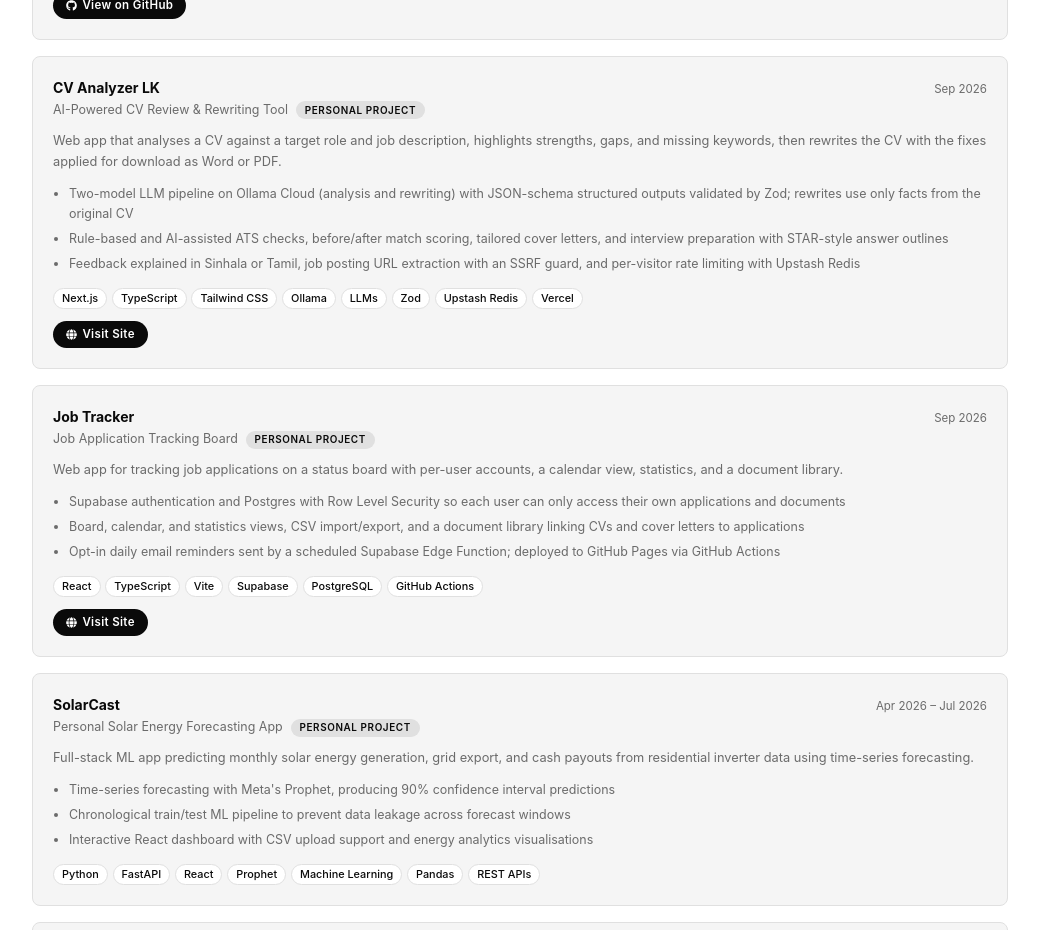
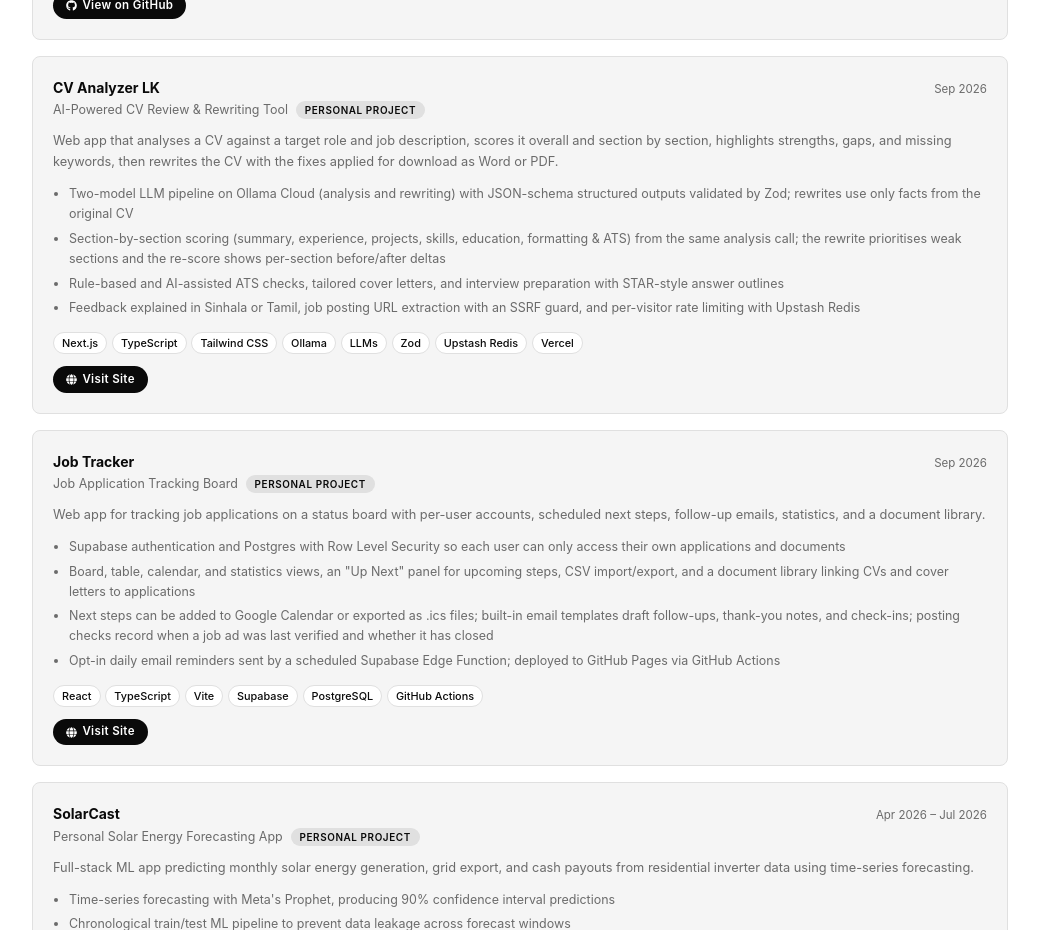
Before and after one commit to kalharatennakoon/kalharatennakoon.github.io, a React (Vite) app: page / in a window 1280 px wide. Shown: the part 1360-2290 px from the top of the page, without its empty margins (120-1159 px from the left). Built offline with nearby package versions, Linux system fonts and the light colour scheme.

Commit message:
feat: enhance project summaries for 'CV Analyzer LK' and 'Job Tracker' with detailed scoring and tracking features

```diff
--- a/src/components/Projects.tsx
+++ b/src/components/Projects.tsx
@@ -45,10 +45,11 @@ const projects: Project[] = [
   {
     title: 'CV Analyzer LK',
     subtitle: 'AI-Powered CV Review & Rewriting Tool',
-    summary: 'Web app that analyses a CV against a target role and job description, highlights strengths, gaps, and missing keywords, then rewrites the CV with the fixes applied for download as Word or PDF.',
+    summary: 'Web app that analyses a CV against a target role and job description, scores it overall and section by section, highlights strengths, gaps, and missing keywords, then rewrites the CV with the fixes applied for download as Word or PDF.',
     highlights: [
       'Two-model LLM pipeline on Ollama Cloud (analysis and rewriting) with JSON-schema structured outputs validated by Zod; rewrites use only facts from the original CV',
-      'Rule-based and AI-assisted ATS checks, before/after match scoring, tailored cover letters, and interview preparation with STAR-style answer outlines',
+      'Section-by-section scoring (summary, experience, projects, skills, education, formatting & ATS) from the same analysis call; the rewrite prioritises weak sections and the re-score shows per-section before/after deltas',
+      'Rule-based and AI-assisted ATS checks, tailored cover letters, and interview preparation with STAR-style answer outlines',
       'Feedback explained in Sinhala or Tamil, job posting URL extraction with an SSRF guard, and per-visitor rate limiting with Upstash Redis',
     ],
     technologies: ['Next.js', 'TypeScript', 'Tailwind CSS', 'Ollama', 'LLMs', 'Zod', 'Upstash Redis', 'Vercel'],
@@ -59,10 +60,11 @@ const projects: Project[] = [
   {
     title: 'Job Tracker',
     subtitle: 'Job Application Tracking Board',
-    summary: 'Web app for tracking job applications on a status board with per-user accounts, a calendar view, statistics, and a document library.',
+    summary: 'Web app for tracking job applications on a status board with per-user accounts, scheduled next steps, follow-up emails, statistics, and a document library.',
     highlights: [
       'Supabase authentication and Postgres with Row Level Security so each user can only access their own applications and documents',
-      'Board, calendar, and statistics views, CSV import/export, and a document library linking CVs and cover letters to applications',
+      'Board, table, calendar, and statistics views, an "Up Next" panel for upcoming steps, CSV import/export, and a document library linking CVs and cover letters to applications',
+      'Next steps can be added to Google Calendar or exported as .ics files; built-in email templates draft follow-ups, thank-you notes, and check-ins; posting checks record when a job ad was last verified and whether it has closed',
       'Opt-in daily email reminders sent by a scheduled Supabase Edge Function; deployed to GitHub Pages via GitHub Actions',
     ],
     technologies: ['React', 'TypeScript', 'Vite', 'Supabase', 'PostgreSQL', 'GitHub Actions'],
```
